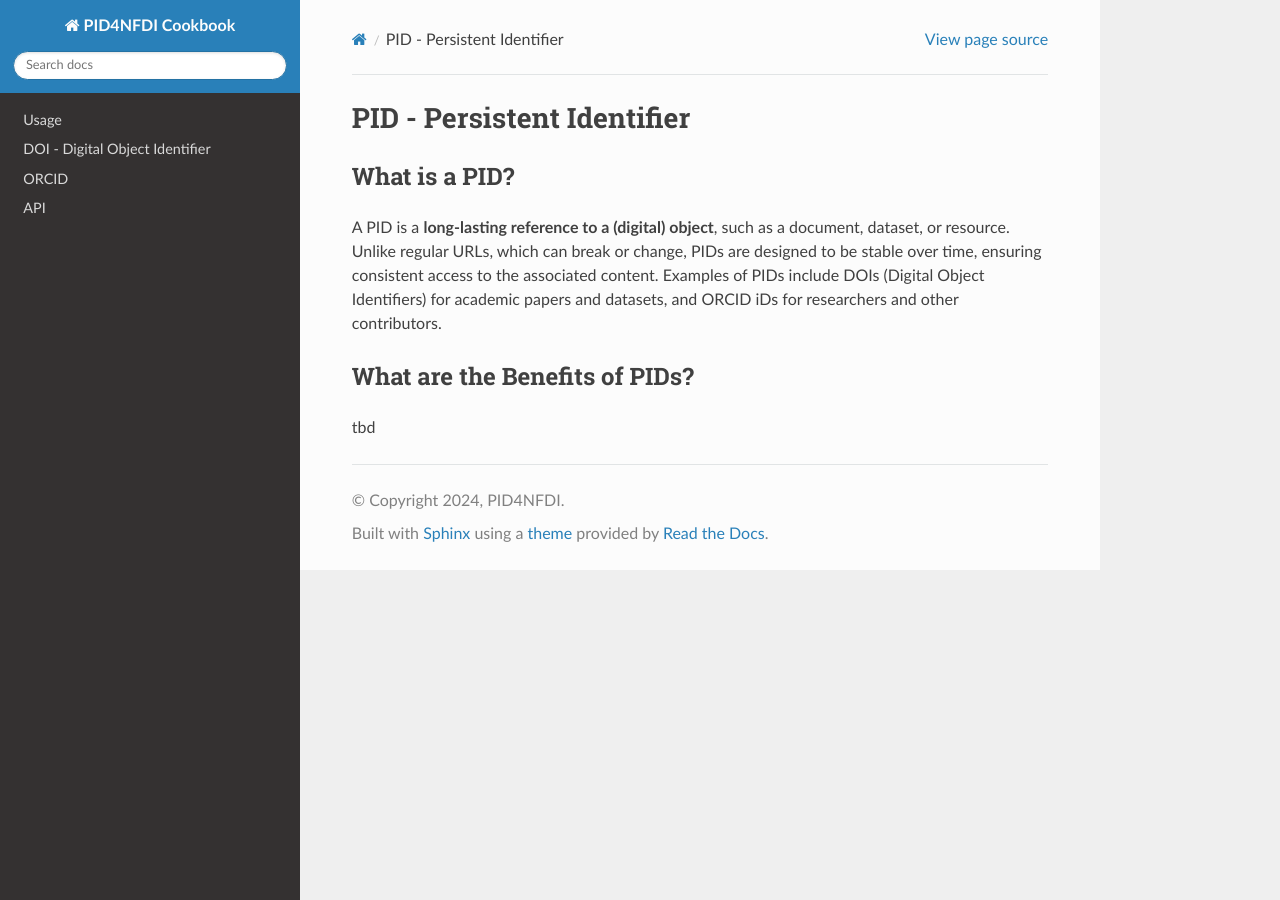
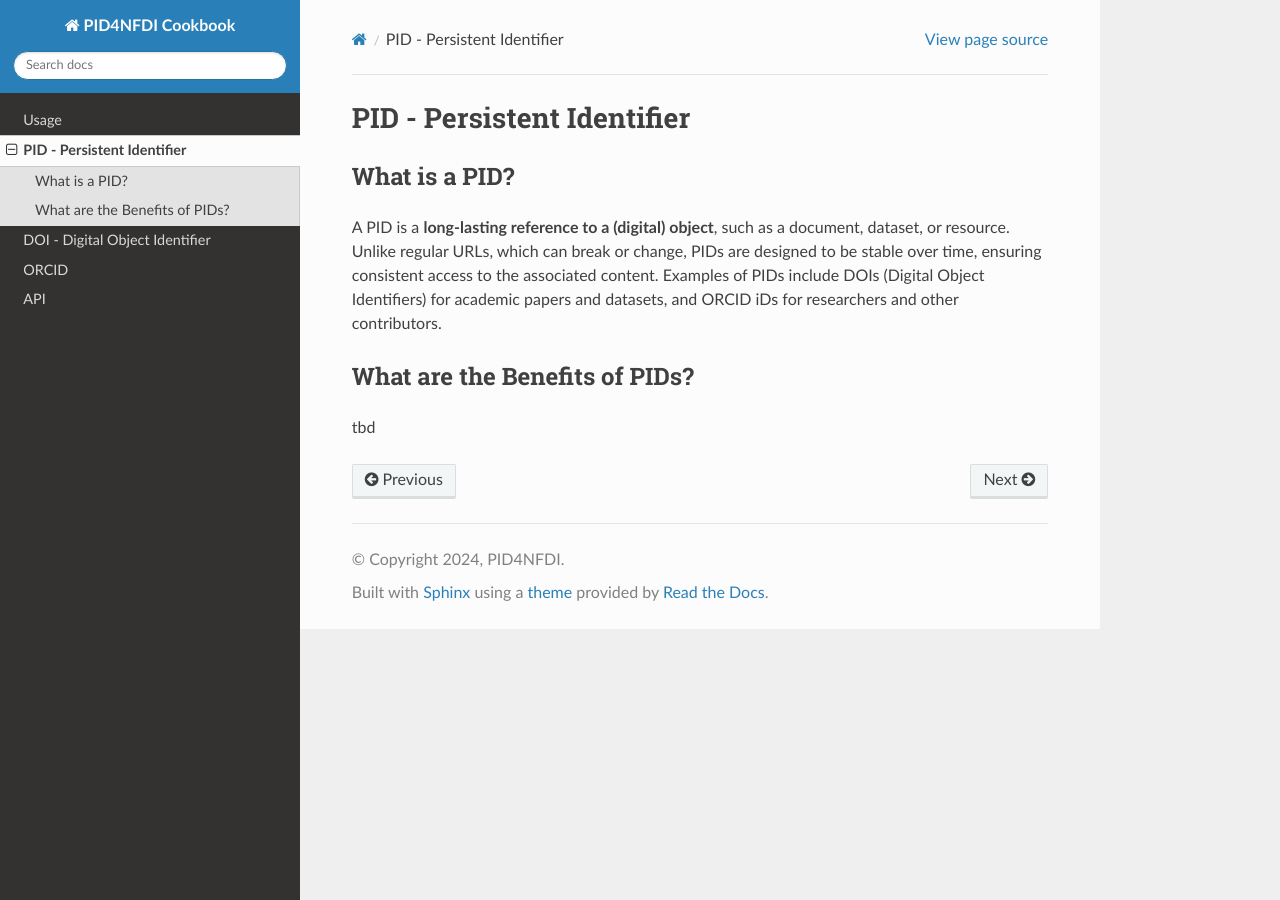
Before and after one commit to stephw-tib/pid4nfdi-training, a Sphinx documentation site: the page built from docs/source/pid.rst, in a window 1280 px wide. Built offline with Sphinx 7.4.7 and the Read the Docs theme 3.1.0, drawn with Linux system fonts in a browser that asks for light colours; pages that are not in the unit, such as notebooks, are missing from menus.

Commit message:
Update index.rst

```diff
--- a/docs/source/index.rst
+++ b/docs/source/index.rst
@@ -28,7 +28,7 @@ Contents
 .. toctree::
 
    usage
-   PID
+   pid
    doi
    orcid
    api
```
